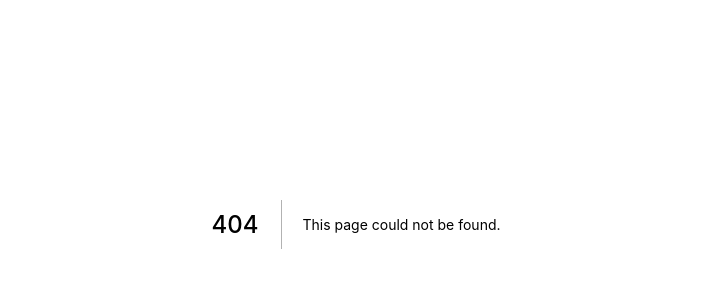
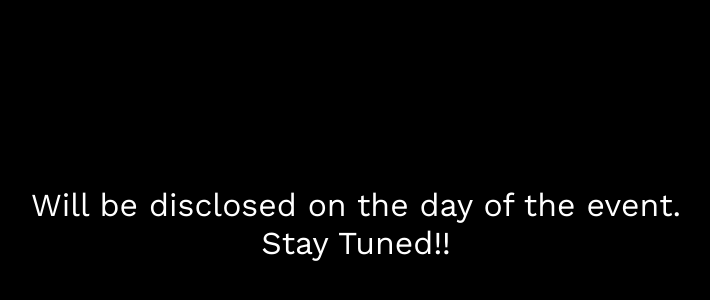
Before and after one commit to team-angris/mutex, a Next.js app: page /Components/MegaEvent in a window 1280 px wide. Before the commit this address had no page. Shown: the part 176-476 px from the top of the page, without its empty margins (284-994 px from the left). Built offline with nearby package versions, Linux system fonts and the light colour scheme.

Commit message:
Added MegaEvent Component and Page

```diff
--- /dev/null
+++ b/pages/Components/MegaEvent/index.js
@@ -0,0 +1,14 @@
+import styles from "./megaevent.module.css"
+
+export default function Home() {
+	return (
+		<div className={styles.wrapper}>
+			<span className={styles.wrapperSpan}>
+				Will be disclosed on the day of the event.
+			</span>
+			<span className={styles.wrapperSpan}>
+				Stay Tuned!!
+			</span>
+		</div>
+	)
+}
--- /dev/null
+++ b/pages/Components/MegaEvent/megaevent.module.css
@@ -0,0 +1,13 @@
+.wrapper {
+    min-height: 100vh;
+    display: flex;
+    flex-direction: column;
+    align-items: center;
+    justify-content: center;
+}
+
+.wrapperSpan {
+    font-size: 2rem;
+    color: var(--nextBlue);
+    padding: 0 1rem;
+}
```
Also changed, not shown: pages/megaevent.js (added, +21 -0 lines).
